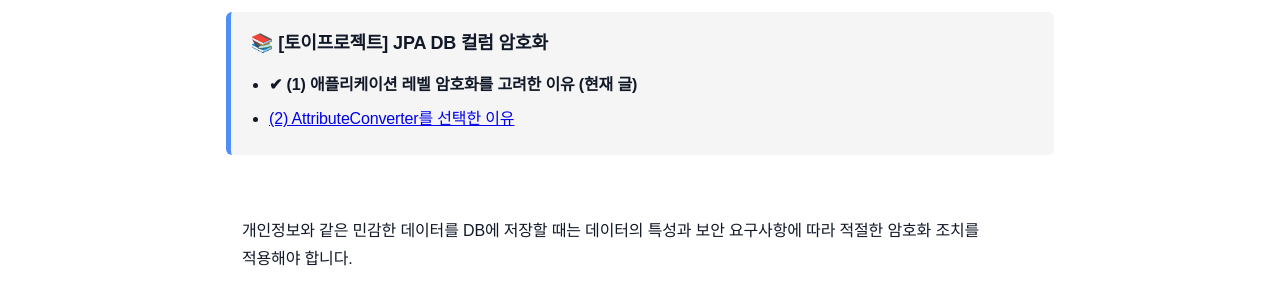
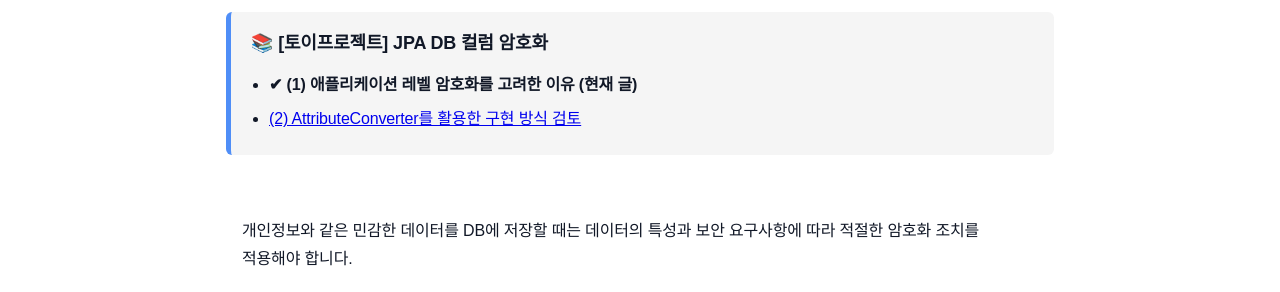
Before and after one commit to sanghoon-lee/sanghoon-lee.github.io, a Jekyll site: the page built from _posts/2026-01-24-jpa-crypto-converter1.md, in a window 1280 px wide and 900 px high. Shown: the part 393-685 px from the top of the window. Built offline with Jekyll 4.4.1, drawn with Linux system fonts in a browser that asks for light colours; nearby versions of some CDN libraries; comment, search, counter and statistics services are not loaded; some of the changed text lies outside the part shown.

Commit message:
JPA DB 컬럼 암호화 포스팅 2편 제목 변경

```diff
--- a/_data/jpa-converter.yml
+++ b/_data/jpa-converter.yml
@@ -4,5 +4,5 @@ description: ""
 posts:
   - title: "(1) 애플리케이션 레벨 암호화를 고려한 이유"
     url: "/2026/01/24/jpa-crypto-converter1/"
-  - title: "(2) AttributeConverter를 선택한 이유"
+  - title: "(2) AttributeConverter를 활용한 구현 방식 검토"
     url: "/2026/01/25/jpa-crypto-converter2/"
```
